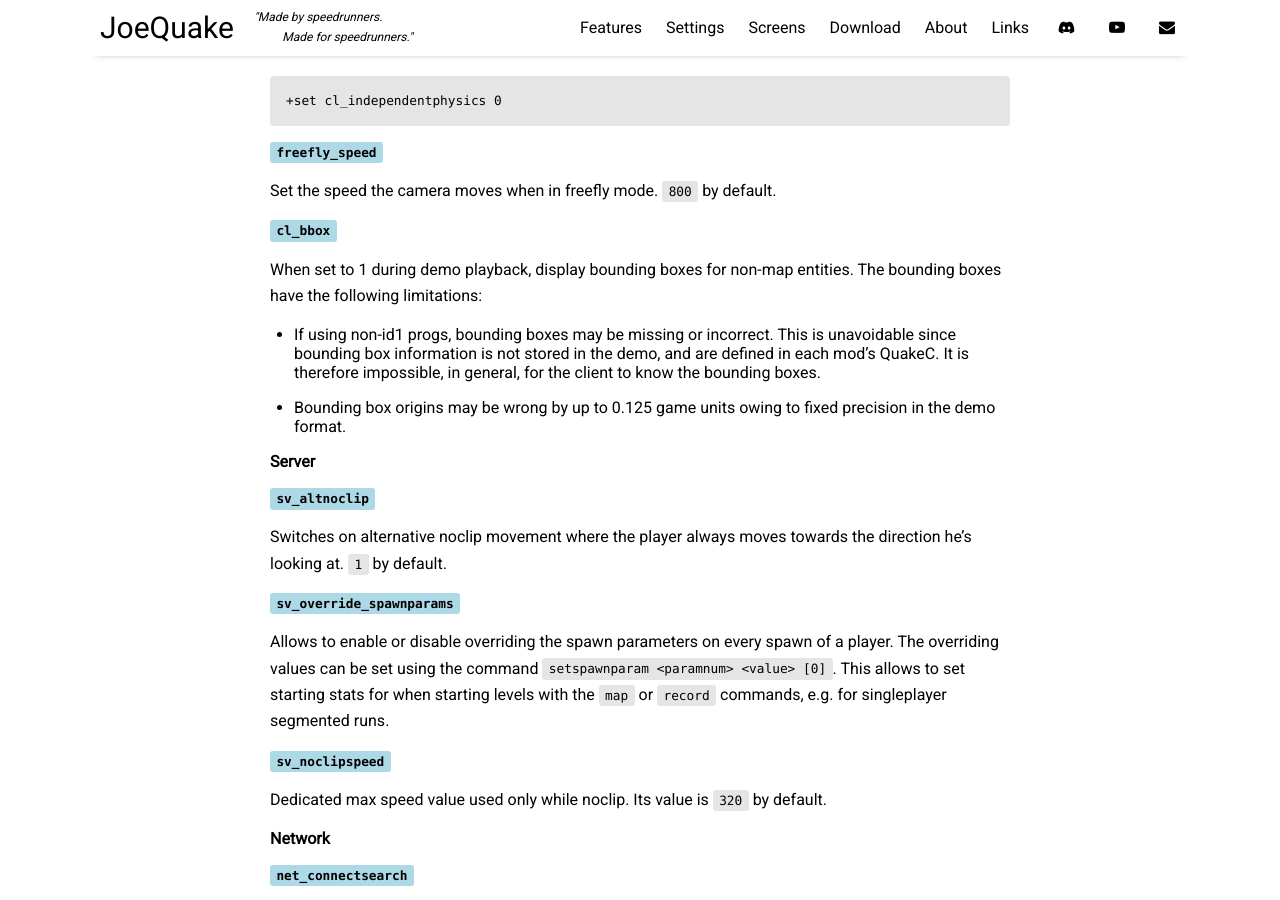
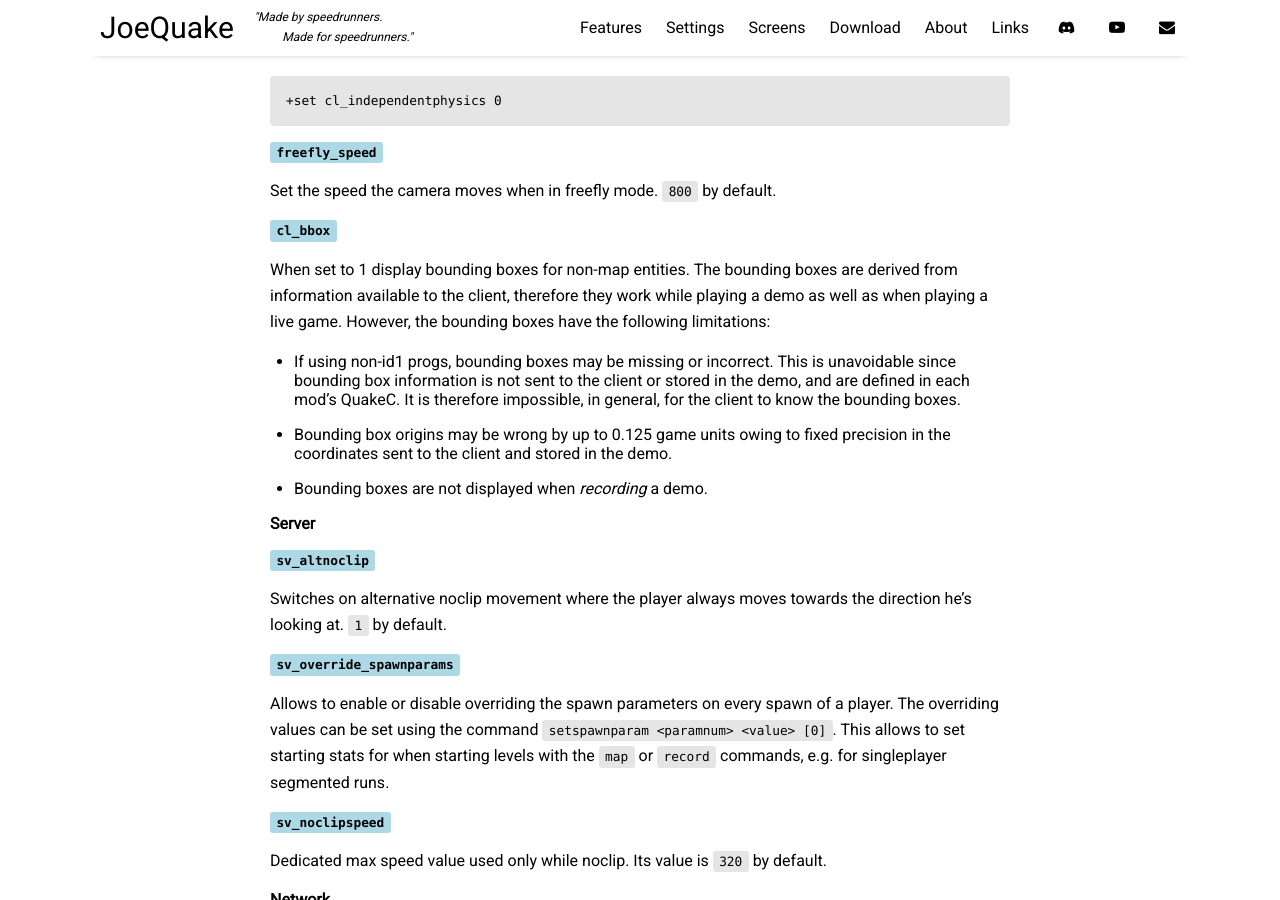
Before and after one commit to j0zzz/JoeQuake, a Jekyll site: the page built from docs/pages/cvars-commands.md, in a window 1280 px wide and 900 px high, scrolled down 6293 px. Built offline with Jekyll 4.4.1, drawn with Linux system fonts in a browser that asks for light colours; nearby versions of some CDN libraries.

Commit message:
allow cl_bbox in live play but not when recording

```diff
--- a/docs/pages/cvars-commands.md
+++ b/docs/pages/cvars-commands.md
@@ -299,15 +299,18 @@ Set the speed the camera moves when in freefly mode.  `800` by default.
 
 ##### `cl_bbox`
 
-When set to 1 during demo playback, display bounding boxes for non-map entities.
-The bounding boxes have the following limitations:
+When set to 1 display bounding boxes for non-map entities. The bounding boxes
+are derived from information available to the client, therefore they work while
+playing a demo as well as when playing a live game. However, the bounding boxes
+have the following limitations:
 
 - If using non-id1 progs, bounding boxes may be missing or incorrect.  This is
-  unavoidable since bounding box information is not stored in the demo, and are
-  defined in each mod's QuakeC.  It is therefore impossible, in general, for the
-  client to know the bounding boxes.
+  unavoidable since bounding box information is not sent to the client or stored
+  in the demo, and are defined in each mod's QuakeC.  It is therefore
+  impossible, in general, for the client to know the bounding boxes.
 - Bounding box origins may be wrong by up to 0.125 game units owing to fixed
-  precision in the demo format.
+  precision in the coordinates sent to the client and stored in the demo.
+- Bounding boxes are not displayed when *recording* a demo.
 
 #### Server
 
```
Also changed, not shown: 1 other file.
